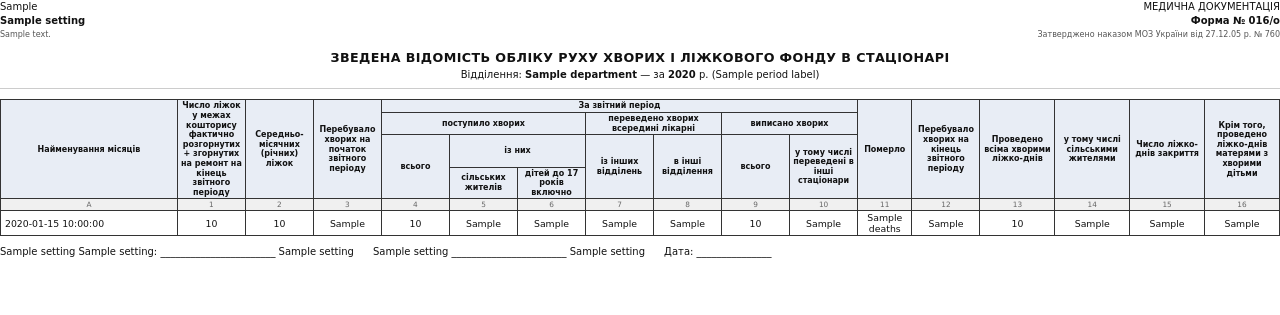
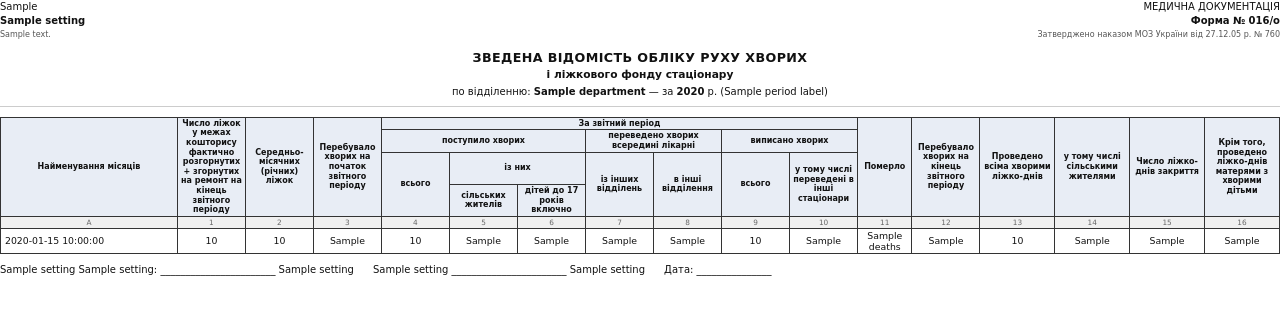
Before and after one commit to Mendela-A/Med-Data, a Flask app: template templates/print_form016.html in a window 1280 px wide. Shown: the top 315 px of the page. Run offline with Flask 3, Linux system fonts and the light colour scheme; tables that the repository leaves empty hold one stand-in row (values such as "Sample post"); the template is opened without the code that fills it: values that come from a table or form of the project are taken from there, most other values are stand-ins (such as "Sample title", 1, 10 or a date in 2020).

Commit message:
fix(print): reformat Form 016 print title to 3-line style
Co-Authored-By: Claude Sonnet 4.6 <noreply@anthropic.com>

```diff
--- a/templates/print_form016.html
+++ b/templates/print_form016.html
@@ -116,10 +116,11 @@ tr.totals-row td {
     <span style="font-size: 6pt; color: #555;">Затверджено наказом МОЗ України від 27.12.05 р. № 760</span>
   </div>
   <div class="header-center">
-    <h1>Зведена відомість обліку руху хворих і ліжкового фонду в стаціонарі</h1>
-    <div class="subtitle">
+    <h1>ЗВЕДЕНА ВІДОМІСТЬ ОБЛІКУ РУХУ ХВОРИХ</h1>
+    <div style="font-size: 8pt; font-weight: bold; margin-top: 2px;">і ліжкового фонду стаціонару</div>
+    <div style="font-size: 7.5pt; margin-top: 3px;">
       {% if selected_dept %}
-        Відділення: <strong>{{ selected_dept.name }}</strong> —
+        по відділенню: <strong>{{ selected_dept.name }}</strong> —
       {% endif %}
       за <strong>{{ from_date.year }}</strong> р. ({{ period_label }})
     </div>
```
